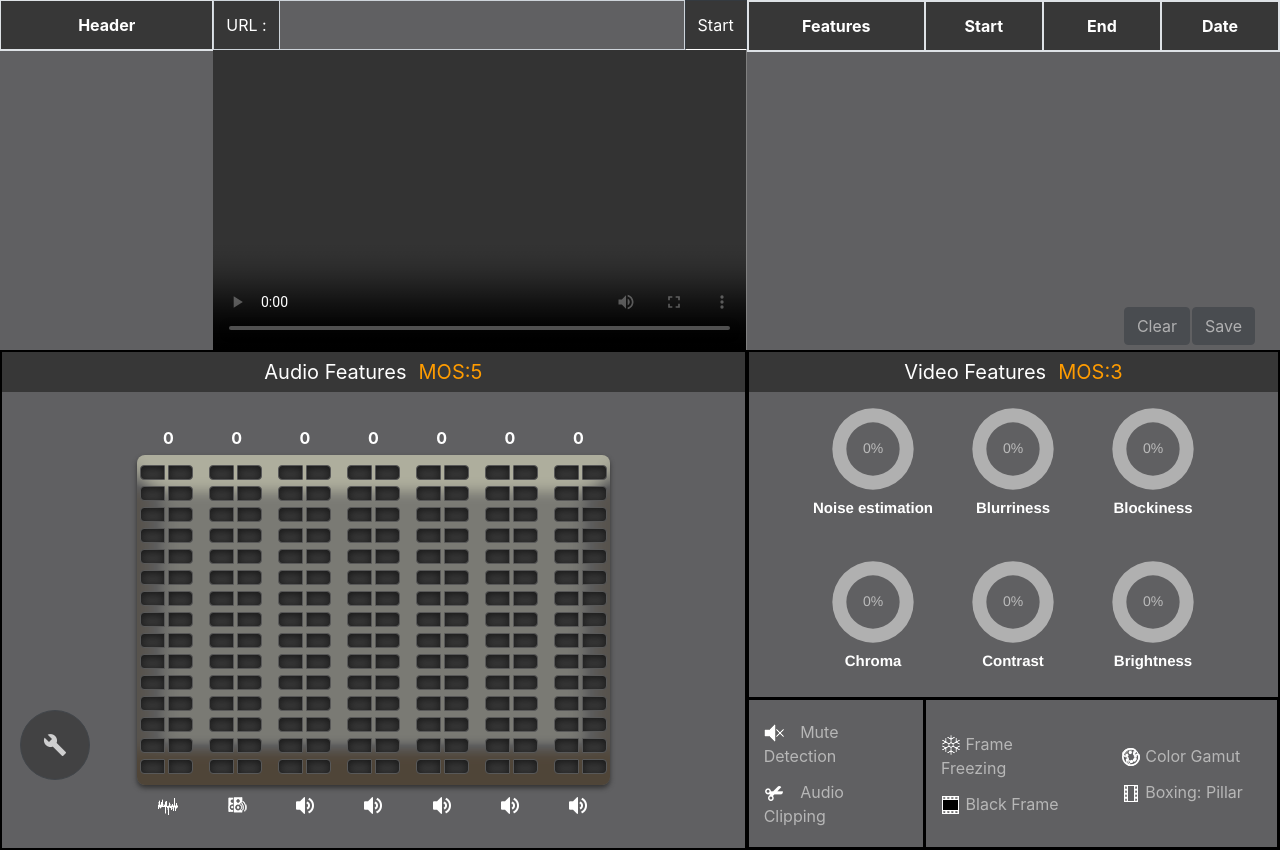
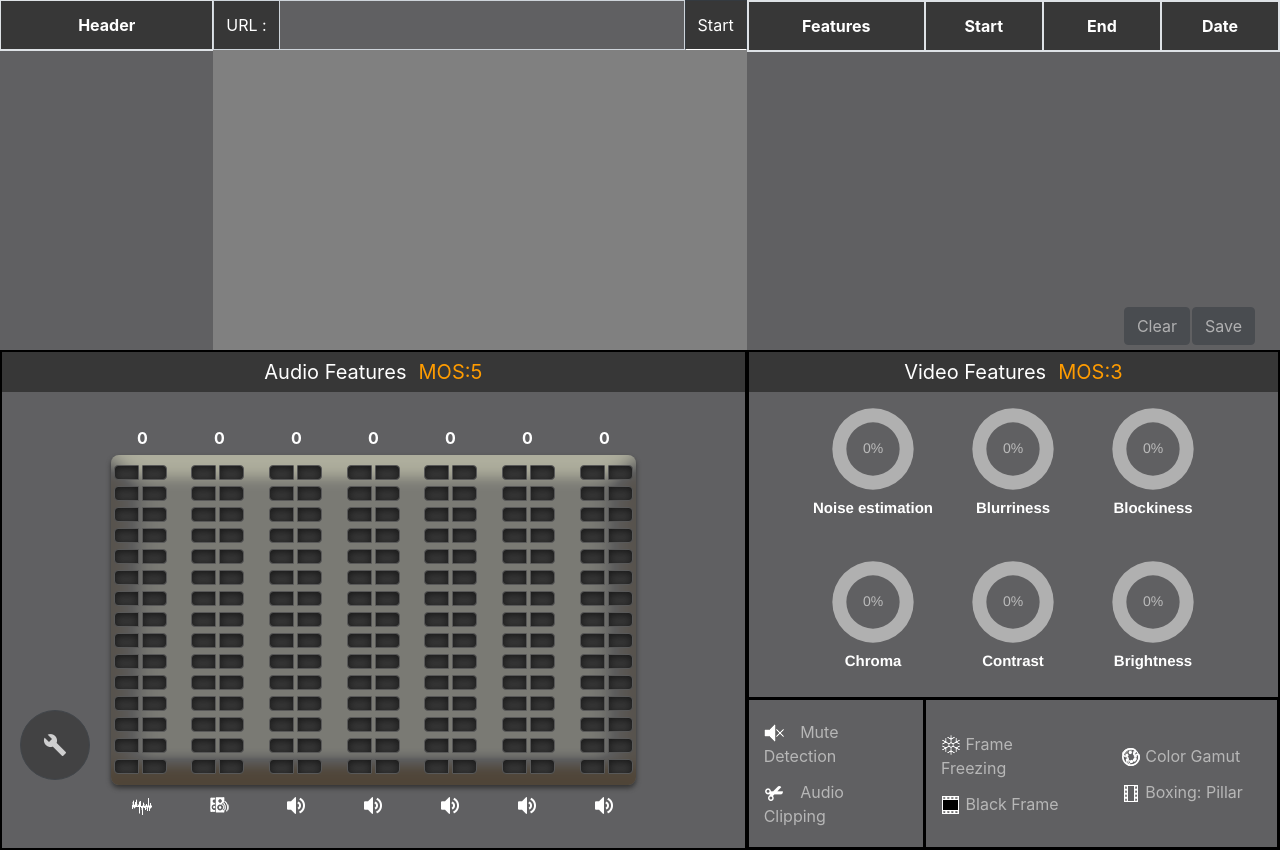
Before and after one commit to mohammadhasanzadeh199/vqa-front, a Django app: page /home/ in a window 1280 px wide. Run offline with Django 3.2, Linux system fonts and the light colour scheme; lists and menus that the app fills with data are empty; some libraries are stand-ins or nearby versions.

Commit message:
video controles removed,setting reset bug fixed,equalizer fix in firefox and edge

```diff
--- a/static/css/equalizer.css
+++ b/static/css/equalizer.css
@@ -37,6 +37,8 @@
 }
 .equalizer .table {
     width: fit-content;
+    width: -webkit-fit-content;
+    width: -moz-fit-content;
     margin:0;
 }
 .equalizer .table-header {
--- a/static/css/main.css
+++ b/static/css/main.css
@@ -1,6 +1,8 @@
 .top-row.top-container {
     height: calc( 9 / 16 * 5 / 12 * 100vw + 50px);
     min-height: 300px;
+    overflow: hidden;
+    flex-wrap: nowrap
 }
 .video-container {
     padding: 0;
@@ -58,7 +60,9 @@
 /* ============================================================================== */
 .bottom-row {
     height: calc(100vh - 9 / 16 * 5 / 12 * 100vw);
-    min-height: 400px
+    min-height: 400px;
+    flex-wrap: nowrap;
+    overflow: hidden;
 }
 .equalizer {
     width: calc(7 / 12 * 100%);
--- a/static/js/equalizer.js
+++ b/static/js/equalizer.js
@@ -17,6 +17,8 @@
     $(".equalizer .table-header .th:not(.source)").remove();
     $(".equalizer .table-body .table-col:not(.source)").remove();
     $(".equalizer .table-footer .footer-item:not(.source)").remove()
+    // calc equalizer width(becouse edge not supported fit-content width) ..............
+    $(".equalizer .table").css("width",eq_data.length*75);
     // now create each column ..........................................................
     for (let i = 0; i<eq_data.length;i++){
         let header = $(".equalizer .table-header .source").clone();
--- a/static/js/setting.js
+++ b/static/js/setting.js
@@ -369,4 +369,6 @@
     localStorage.setItem("setting",JSON.stringify(__defualt_setting__));
     init_equalizer_setting(saved_setting);
     init_video_features_setting(saved_setting);
+    set_equalizer_setting_obj(saved_setting.equalizer);
+    set_video_features_setting_obj(saved_setting.circular);
 })
--- a/templates/index.html
+++ b/templates/index.html
@@ -87,7 +87,6 @@
                     <video
                         id="video"
                         autoplay
-                        controls
                         class="video"
                     ></video>
                 </div>
@@ -127,7 +126,7 @@
                 </div>
             </div>
             <!-- =================================================================================================================== -->
-            <!-- ========= top part ================================================================================================ -->
+            <!-- ========= bottom part ============================================================================================= -->
             <!-- =================================================================================================================== -->
             <div class="row bottom-row bottom-container">
                 <div class="equalizer">
```
